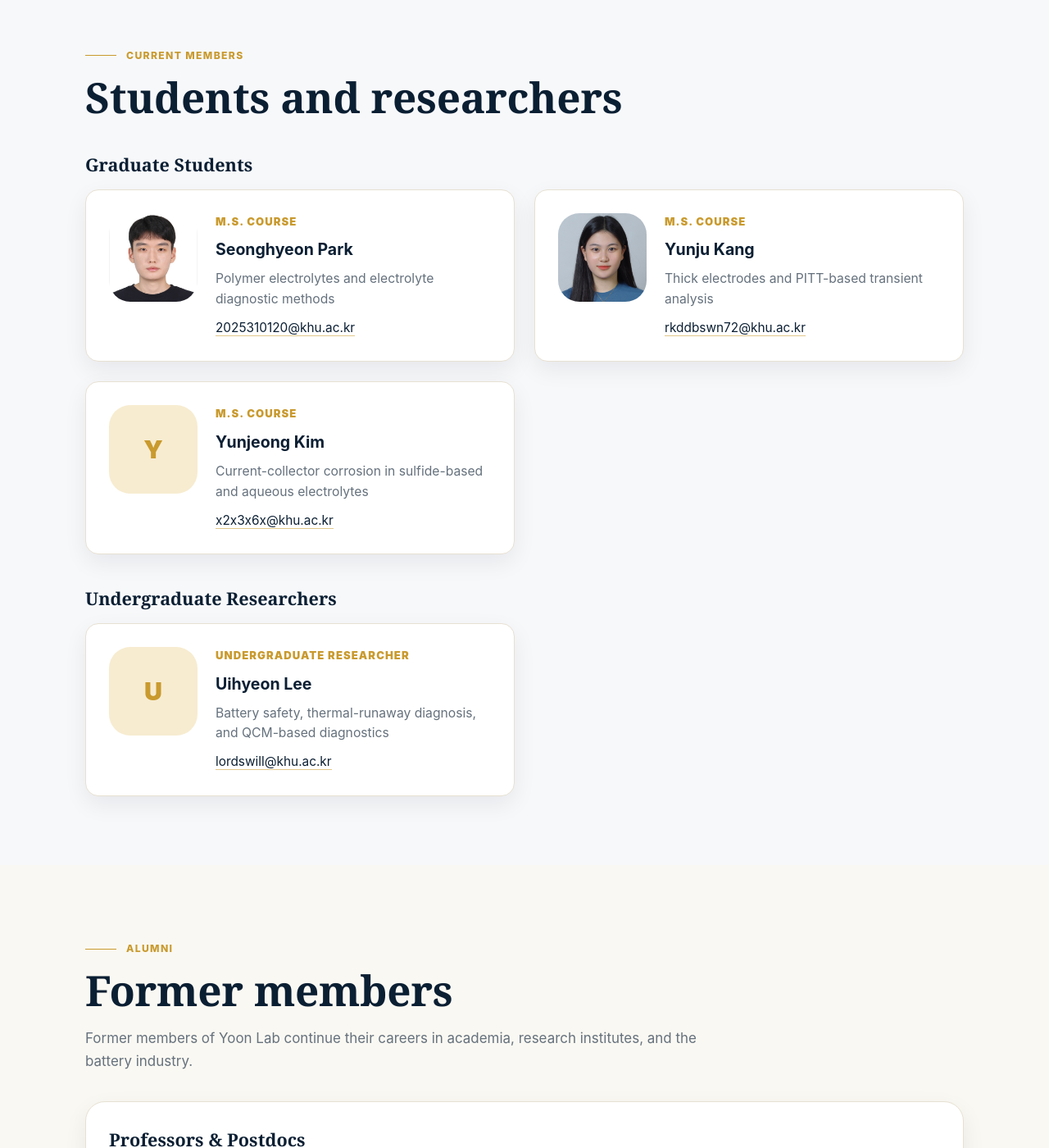
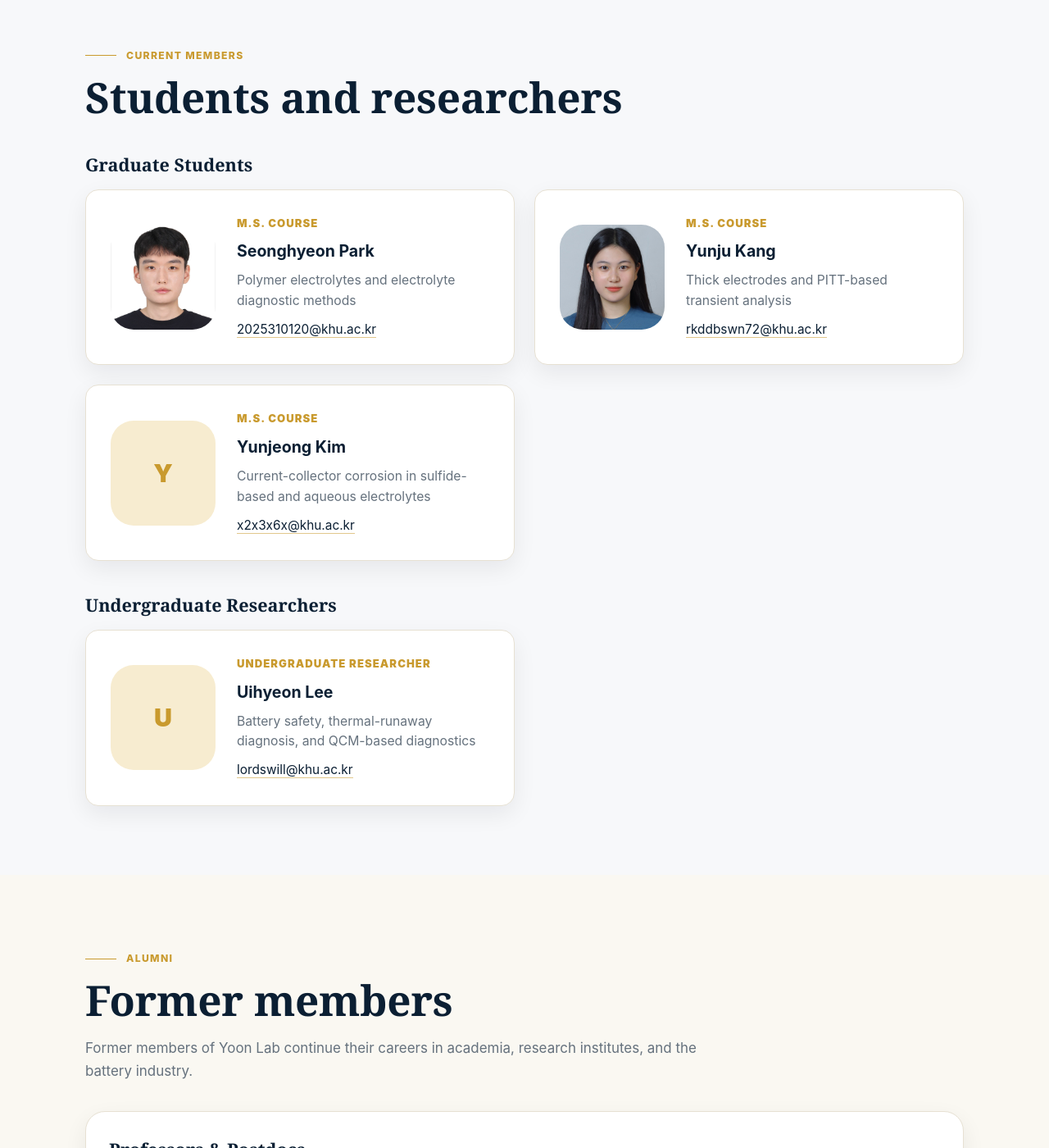
Before and after one commit to tyoon-lab/tyoon-lab.github.io, a Jekyll site: the page built from people.md, in a window 1280 px wide and 1400 px high, scrolled down 1532 px. Shown: the whole window at 82% size. Built offline with Jekyll 4.4.1, drawn with Linux system fonts in a browser that asks for light colours.

Commit message:
resize_photo

```diff
--- a/assets/css/style.css
+++ b/assets/css/style.css
@@ -967,3 +967,35 @@ img { display: block; }
     border-radius: 26px !important;
   }
 }
+
+/* People page: enlarge student photos for better balance with PI profile */
+@media (min-width: 761px) {
+  .person-card-v2 {
+    grid-template-columns: 128px 1fr !important;
+    gap: 26px !important;
+    padding: 30px !important;
+    min-height: 190px !important;
+    align-items: center !important;
+  }
+
+  .person-photo-v2,
+  .person-photo-placeholder {
+    width: 128px !important;
+    height: 128px !important;
+    border-radius: 28px !important;
+  }
+}
+
+@media (max-width: 760px) {
+  .person-card-v2 {
+    grid-template-columns: 96px 1fr !important;
+    gap: 18px !important;
+  }
+
+  .person-photo-v2,
+  .person-photo-placeholder {
+    width: 96px !important;
+    height: 96px !important;
+    border-radius: 24px !important;
+  }
+}
```
Also changed, not shown: 1 other file.
